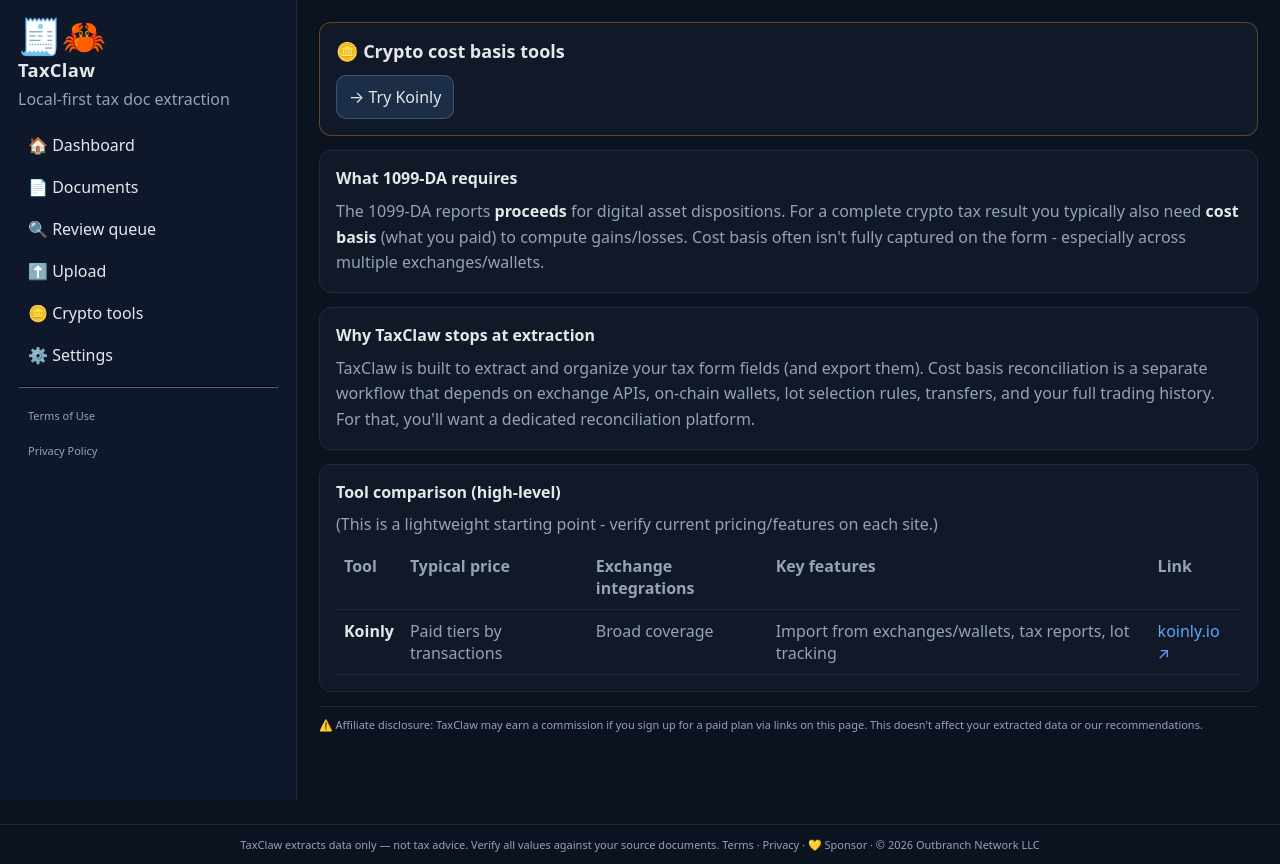
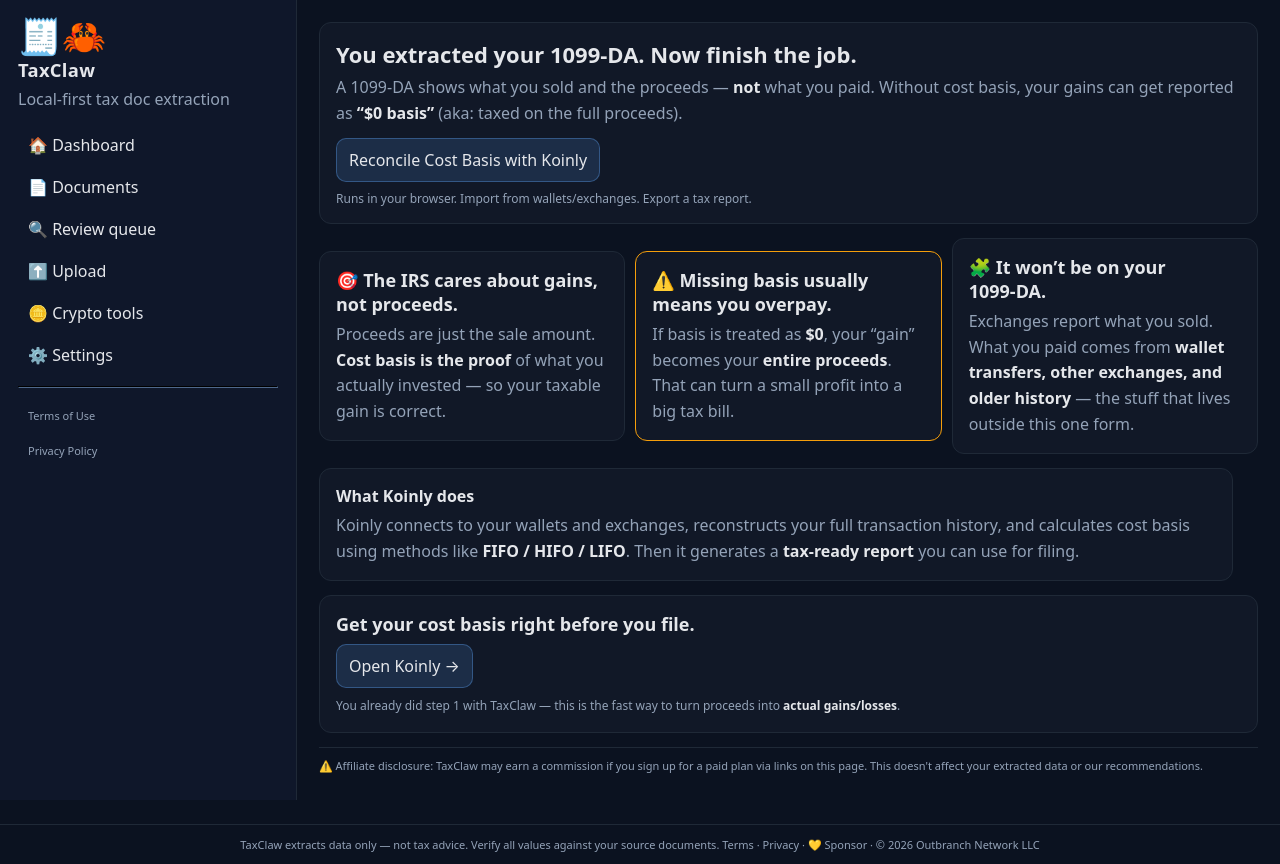
Before and after one commit to DougButdorf/TaxClaw, a FastAPI app: page /digital_assets in a window 1280 px wide. Run offline with FastAPI, Linux system fonts and the light colour scheme; some libraries are stand-ins or nearby versions.

Commit message:
ux: implement Poe's landing page copy on /digital_assets page

```diff
--- a/templates/affiliate.html
+++ b/templates/affiliate.html
@@ -1,58 +1,76 @@
 {% extends "base.html" %}
 
 {% block content %}
-  <div class="card" style="margin-bottom: 14px; border-color: rgba(245,158,11,0.35);">
-    <div style="font-size: 18px; font-weight: 900;">🪙 Crypto cost basis tools</div>
-    <div class="row" style="margin-top: 12px; gap: 10px;">
-      <a class="btn" href="https://koinly.io/?via=4C2DBEFF&utm_source=affiliate" target="_blank" rel="noopener">→ Try Koinly</a>
+  <!-- Hero -->
+  <div class="card" style="margin-bottom: 14px;">
+    <div style="font-size: 22px; font-weight: 900; margin-bottom: 6px;">
+      You extracted your 1099‑DA. Now finish the job.
+    </div>
+    <div class="muted" style="line-height: 1.6; margin-bottom: 12px;">
+      A 1099‑DA shows what you sold and the proceeds — <strong style="color: var(--text);">not</strong> what you paid.
+      Without cost basis, your gains can get reported as <strong style="color: var(--text);">“$0 basis”</strong> (aka: taxed on the full proceeds).
+    </div>
+
+    <a
+      class="btn"
+      href="https://koinly.io/?via=4C2DBEFF&utm_source=affiliate"
+      target="_blank"
+      rel="noopener noreferrer"
+      style="display: inline-block;"
+    >Reconcile Cost Basis with Koinly</a>
+
+    <div class="muted" style="font-size: 12px; margin-top: 8px;">
+      Runs in your browser. Import from wallets/exchanges. Export a tax report.
     </div>
   </div>
 
-  <div class="card" style="margin-bottom: 14px;">
-    <h2 style="margin:0 0 10px 0; font-size: 16px;">What 1099-DA requires</h2>
-    <div class="muted" style="line-height: 1.6;">
-      The 1099-DA reports <strong style="color: var(--text);">proceeds</strong> for digital asset dispositions.
-      For a complete crypto tax result you typically also need <strong style="color: var(--text);">cost basis</strong> (what you paid) to compute gains/losses.
-      Cost basis often isn't fully captured on the form - especially across multiple exchanges/wallets.
+  <!-- Why this matters -->
+  <div class="row" style="margin-bottom: 14px; gap: 10px; flex-wrap: wrap;">
+    <div class="card" style="flex: 1; min-width: 240px;">
+      <div style="font-size: 18px; font-weight: 900; margin-bottom: 6px;">🎯 The IRS cares about gains, not proceeds.</div>
+      <div class="muted" style="line-height: 1.6;">
+        Proceeds are just the sale amount. <strong style="color: var(--text);">Cost basis is the proof</strong> of what you actually invested — so your taxable gain is correct.
+      </div>
+    </div>
+
+    <div class="card" style="flex: 1; min-width: 240px; border-color: var(--warn);">
+      <div style="font-size: 18px; font-weight: 900; margin-bottom: 6px;">⚠️ Missing basis usually means you overpay.</div>
+      <div class="muted" style="line-height: 1.6;">
+        If basis is treated as <strong style="color: var(--text);">$0</strong>, your “gain” becomes your <strong style="color: var(--text);">entire proceeds</strong>.
+        That can turn a small profit into a big tax bill.
+      </div>
+    </div>
+
+    <div class="card" style="flex: 1; min-width: 240px;">
+      <div style="font-size: 18px; font-weight: 900; margin-bottom: 6px;">🧩 It won’t be on your 1099‑DA.</div>
+      <div class="muted" style="line-height: 1.6;">
+        Exchanges report what you sold. What you paid comes from <strong style="color: var(--text);">wallet transfers, other exchanges, and older history</strong> — the stuff that lives outside this one form.
+      </div>
     </div>
   </div>
 
-  <div class="card" style="margin-bottom: 14px;">
-    <h2 style="margin:0 0 10px 0; font-size: 16px;">Why TaxClaw stops at extraction</h2>
+  <!-- What Koinly does -->
+  <div class="card" style="margin-bottom: 14px; max-width: 880px;">
+    <div style="font-size: 16px; font-weight: 900; margin-bottom: 6px;">What Koinly does</div>
     <div class="muted" style="line-height: 1.6;">
-      TaxClaw is built to extract and organize your tax form fields (and export them).
-      Cost basis reconciliation is a separate workflow that depends on exchange APIs, on-chain wallets, lot selection rules, transfers, and your full trading history.
-      For that, you'll want a dedicated reconciliation platform.
+      Koinly connects to your wallets and exchanges, reconstructs your full transaction history, and calculates cost basis using methods like <strong style="color: var(--text);">FIFO / HIFO / LIFO</strong>.
+      Then it generates a <strong style="color: var(--text);">tax‑ready report</strong> you can use for filing.
     </div>
   </div>
 
-  <div class="card">
-    <h2 style="margin:0 0 10px 0; font-size: 16px;">Tool comparison (high-level)</h2>
-    <div class="muted" style="margin-bottom: 10px;">(This is a lightweight starting point - verify current pricing/features on each site.)</div>
-    <div style="overflow-x:auto;">
-      <table>
-        <thead>
-          <tr>
-            <th>Tool</th>
-            <th>Typical price</th>
-            <th>Exchange integrations</th>
-            <th>Key features</th>
-            <th>Link</th>
-          </tr>
-        </thead>
-        <tbody>
-          <tr>
-            <td><strong>Koinly</strong></td>
-            <td class="muted">Paid tiers by transactions</td>
-            <td class="muted">Broad coverage</td>
-            <td class="muted">Import from exchanges/wallets, tax reports, lot tracking</td>
-            <td><a href="https://koinly.io/?via=4C2DBEFF&utm_source=affiliate" target="_blank" rel="noopener">koinly.io ↗</a></td>
-          </tr>
-
-        </tbody>
-      </table>
+  <!-- Final CTA -->
+  <div class="card" style="margin-bottom: 14px;">
+    <div style="font-size: 18px; font-weight: 900; margin-bottom: 8px;">Get your cost basis right before you file.</div>
+    <a
+      class="btn"
+      href="https://koinly.io/?via=4C2DBEFF&utm_source=affiliate"
+      target="_blank"
+      rel="noopener noreferrer"
+      style="display: inline-block;"
+    >Open Koinly →</a>
+    <div class="muted" style="font-size: 12px; margin-top: 8px; line-height: 1.6;">
+      You already did step 1 with TaxClaw — this is the fast way to turn proceeds into <strong style="color: var(--text);">actual gains/losses</strong>.
     </div>
-
   </div>
 
   <div style="margin-top: 14px; padding-top: 10px; border-top: 1px solid var(--border);">
```
